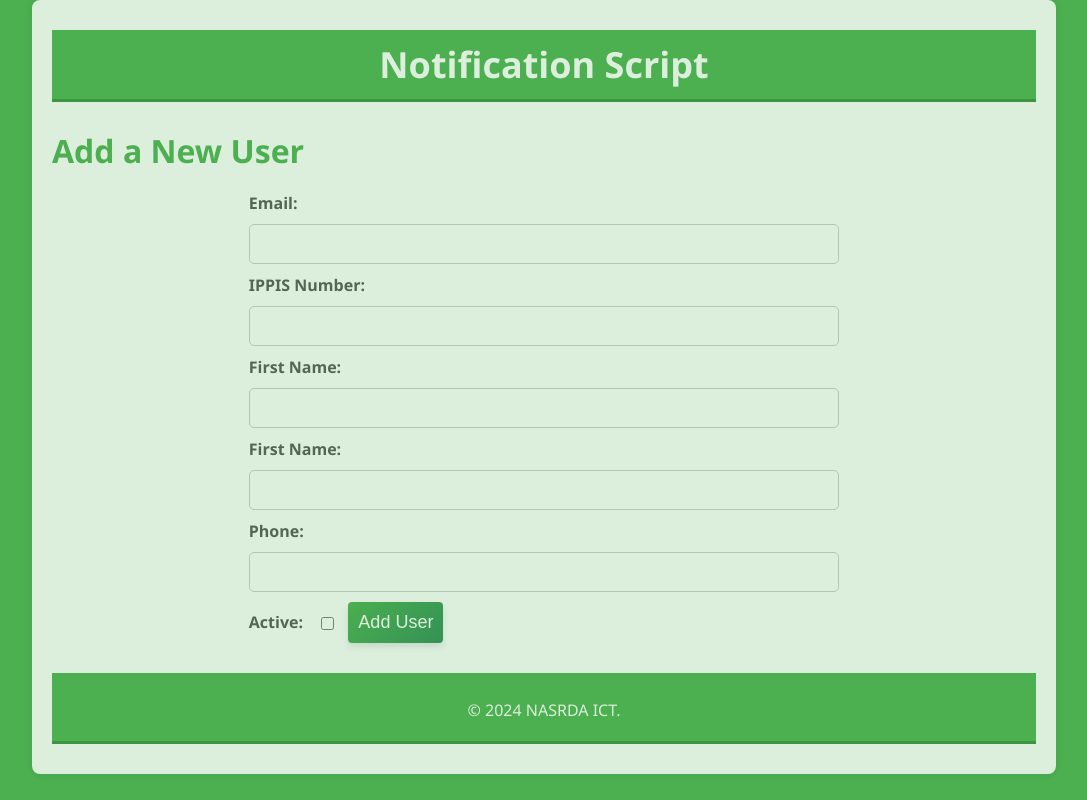
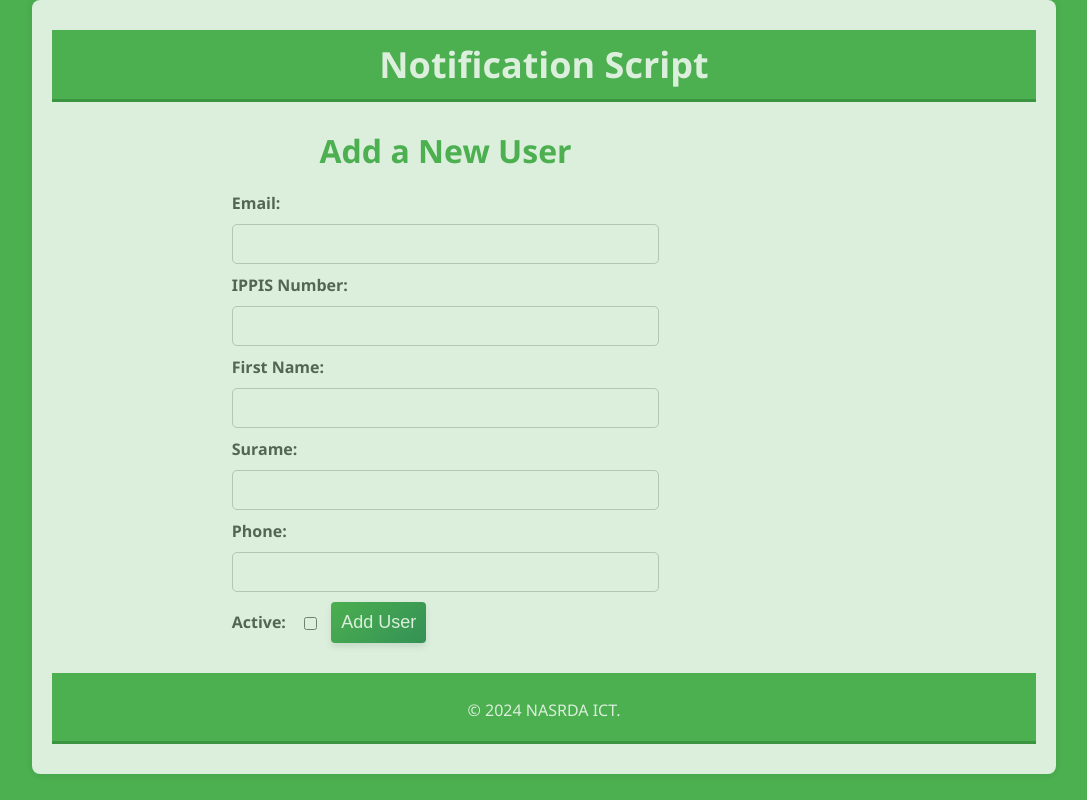
Before and after one commit to AbdurrahmanIdr/Mailing_script, a Flask app: page /add_user/ in a window 1280 px wide. Shown: the whole page, without its empty margins (96-1183 px from the left). Run offline with Flask 3, Linux system fonts and the light colour scheme; the visitor is signed in with stand-in values (Sample User, id 1); tables that the repository leaves empty hold one stand-in row (values such as "Sample post"); parts of the project's set-up code (start-up, migrations or seed data) failed here and were passed over.

Commit message:
redesign: accomoate width with graphics changed

```diff
--- a/templates/add_user.html
+++ b/templates/add_user.html
@@ -1,7 +1,8 @@
 {% extends 'base.html' %}
 {% block body %}
+<div class="form-columns">
     <h2>Add a New User</h2>
-    <form method="post" action="{{ url_for('add_user') }}" style="width: 60%; margin: 0 auto">
+    <form method="post" action="{{ url_for('add_user') }}">
 
         <label for="email" >Email:</label>
         <input type="text" name="email" id="email" required> <br>
@@ -12,7 +13,7 @@
         <label for="first_name">First Name:</label>
         <input type="text" name="first_name" id="first_name" required>
 
-        <label for="surname">First Name:</label>
+        <label for="surname">Surame:</label>
         <input type="text" name="surname" id="surname" required>
 
         <label for="phone">Phone:</label>
@@ -23,4 +24,5 @@
 
         <button type="submit">Add User</button>
     </form>
+</div>
 {% endblock %}
```
